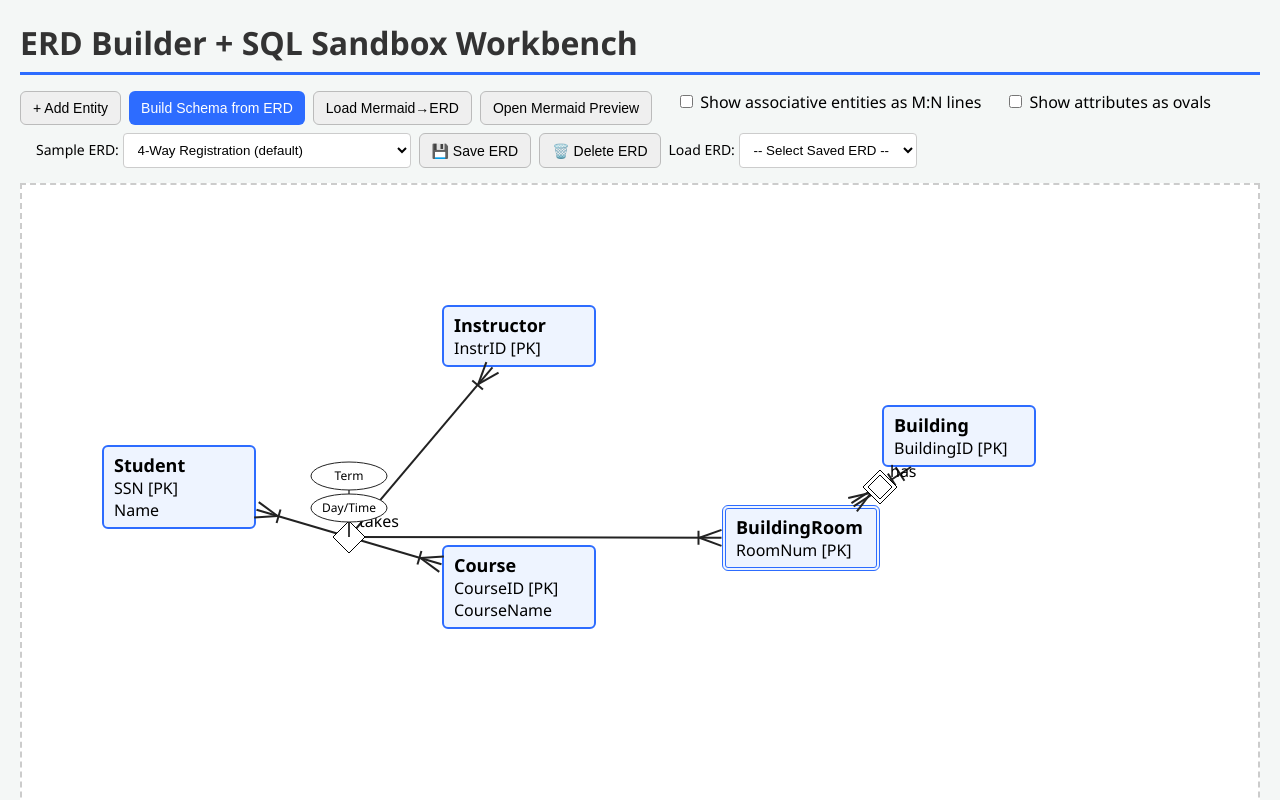
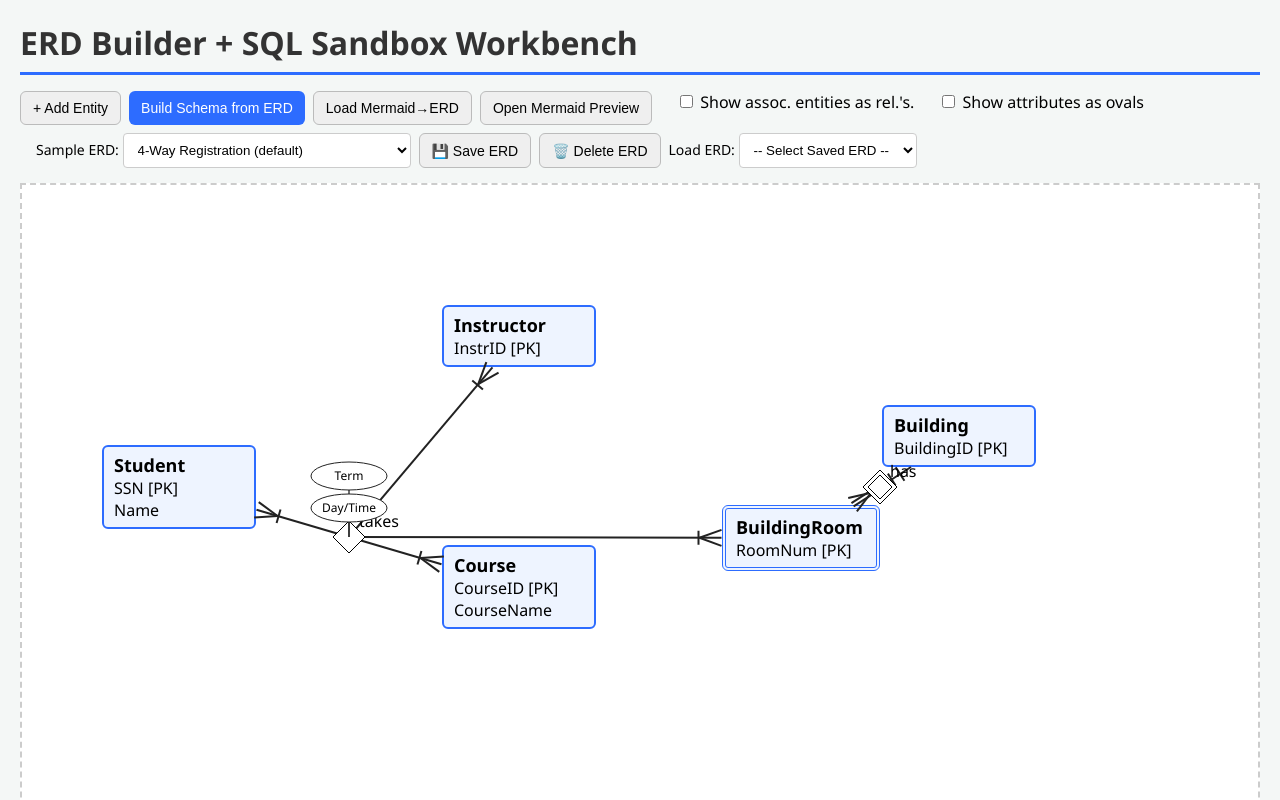
Before and after one commit to orpinots/sql-sandbox, a plain HTML site: page index.html in a window 1280 px wide. Shown: the top 800 px of the page. Drawn offline with nearby package versions, Linux system fonts and the light colour scheme.

Commit message:
Add files via upload

```diff
--- a/index.html
+++ b/index.html
@@ -449,7 +449,7 @@
 
   <label style="margin-left: 1rem;">
     <input type="checkbox" id="toggleAssocAsMM" />
-    Show associative entities as M:N lines
+    Show assoc. entities as rel.'s.
   </label>
 
 <label style="margin-left: 1rem;">
```
